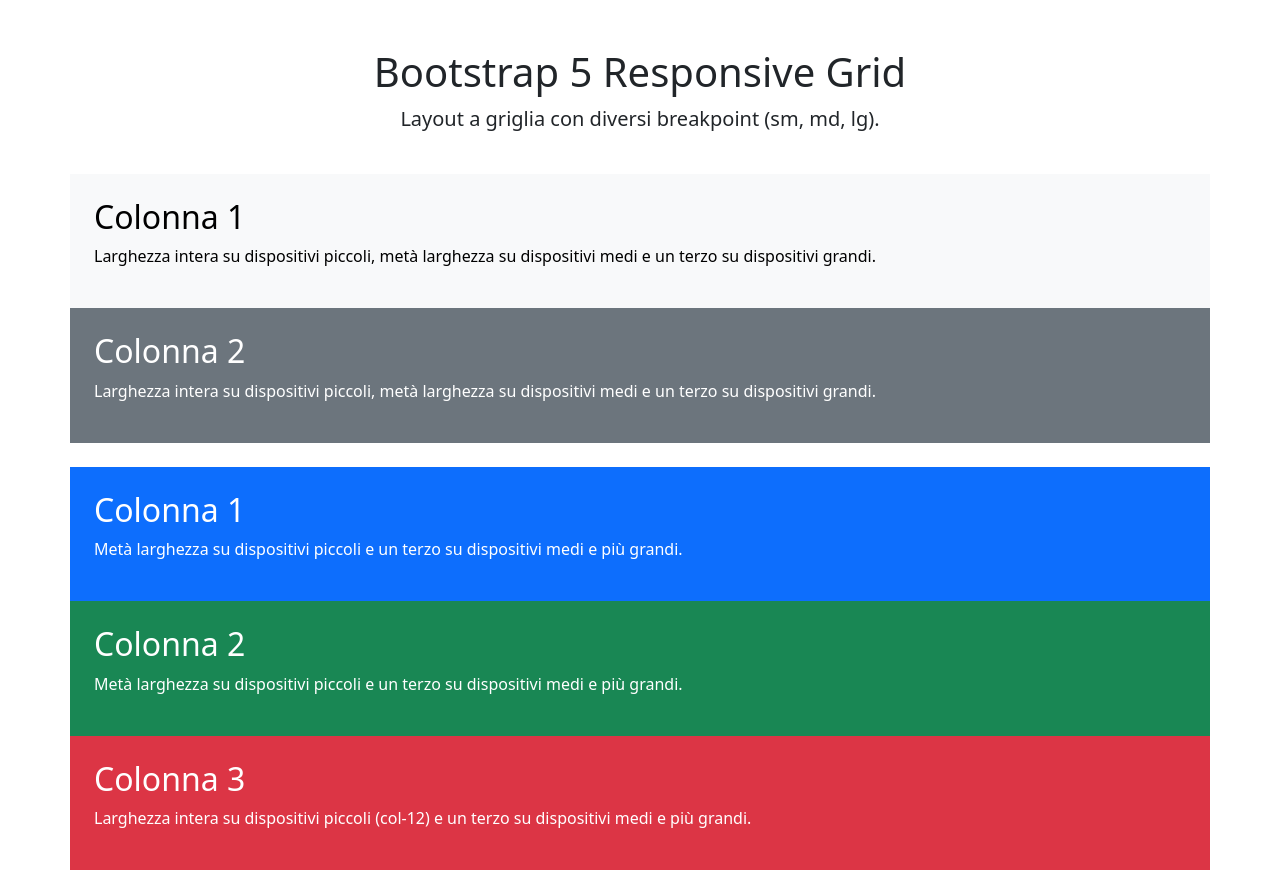
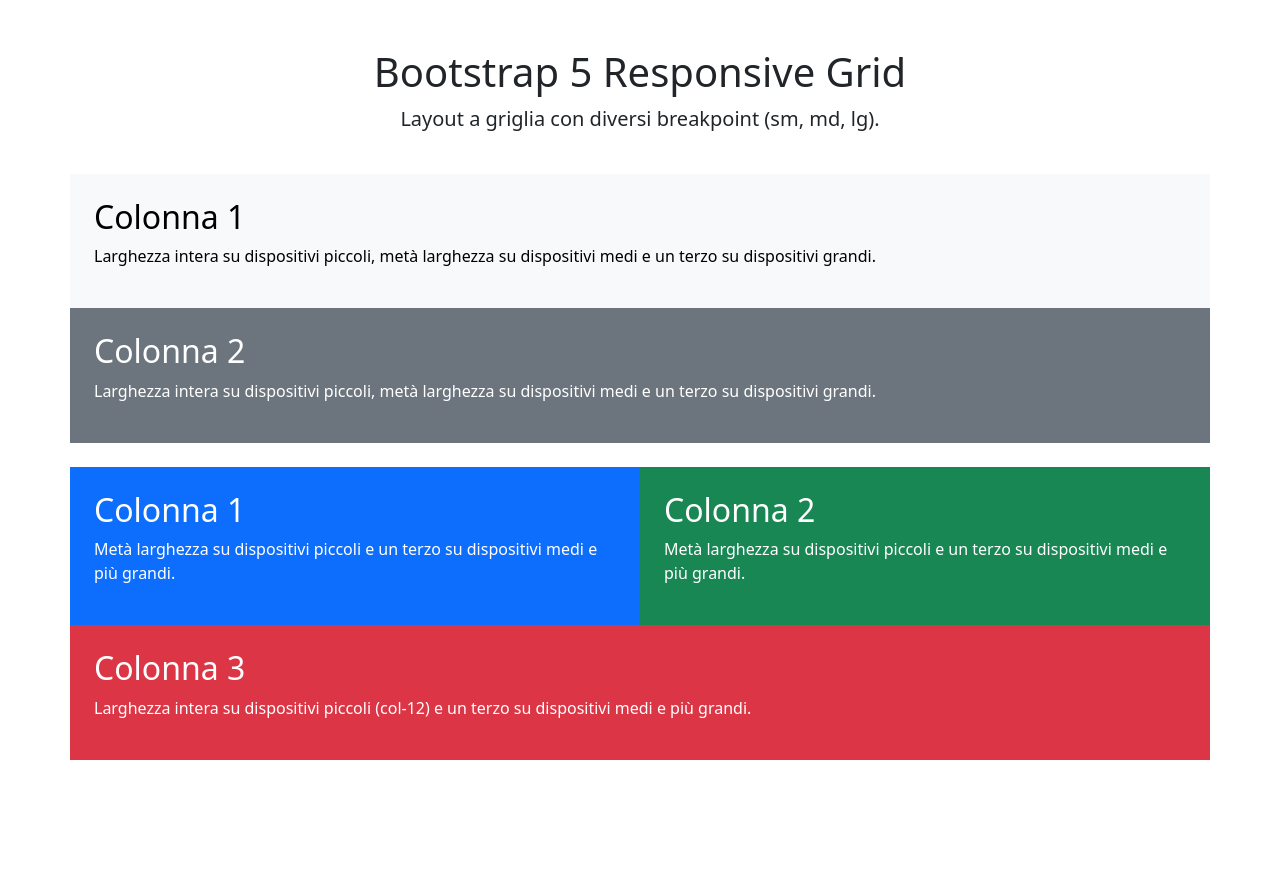
Before and after one commit to SimoneChiodo/htmlcss-bootstrap-layout, a plain HTML site: page index.html in a window 1280 px wide. After the commit the page ends 800 px from the top, so only its background shows below. Drawn offline with nearby package versions, Linux system fonts and the light colour scheme.

Commit message:
end second row

```diff
--- a/index.html
+++ b/index.html
@@ -55,9 +55,9 @@
                 </div>
 
                 <!-- Row 2 -->
-                <div class="row mt-4 flex-column">
+                <div class="row row-cols-2 mt-4 flex-row">
                     <!-- Col 1 -->
-                    <div class="col p-4 text-bg-primary">
+                    <div class="col w-50 p-4 text-bg-primary">
                         <h2>Colonna 1</h2>
                         <p>
                             Metà larghezza su dispositivi piccoli e un terzo su
@@ -66,7 +66,7 @@
                     </div>
 
                     <!-- Col 2 -->
-                    <div class="col p-4 text-bg-success">
+                    <div class="col w-50 p-4 text-bg-success">
                         <h2>Colonna 2</h2>
                         <p>
                             Metà larghezza su dispositivi piccoli e un terzo su
@@ -75,7 +75,7 @@
                     </div>
 
                     <!-- Col 3 -->
-                    <div class="col p-4 text-bg-danger">
+                    <div class="col w-100 p-4 text-bg-danger">
                         <h2>Colonna 3</h2>
                         <p>
                             Larghezza intera su dispositivi piccoli (col-12) e
```
